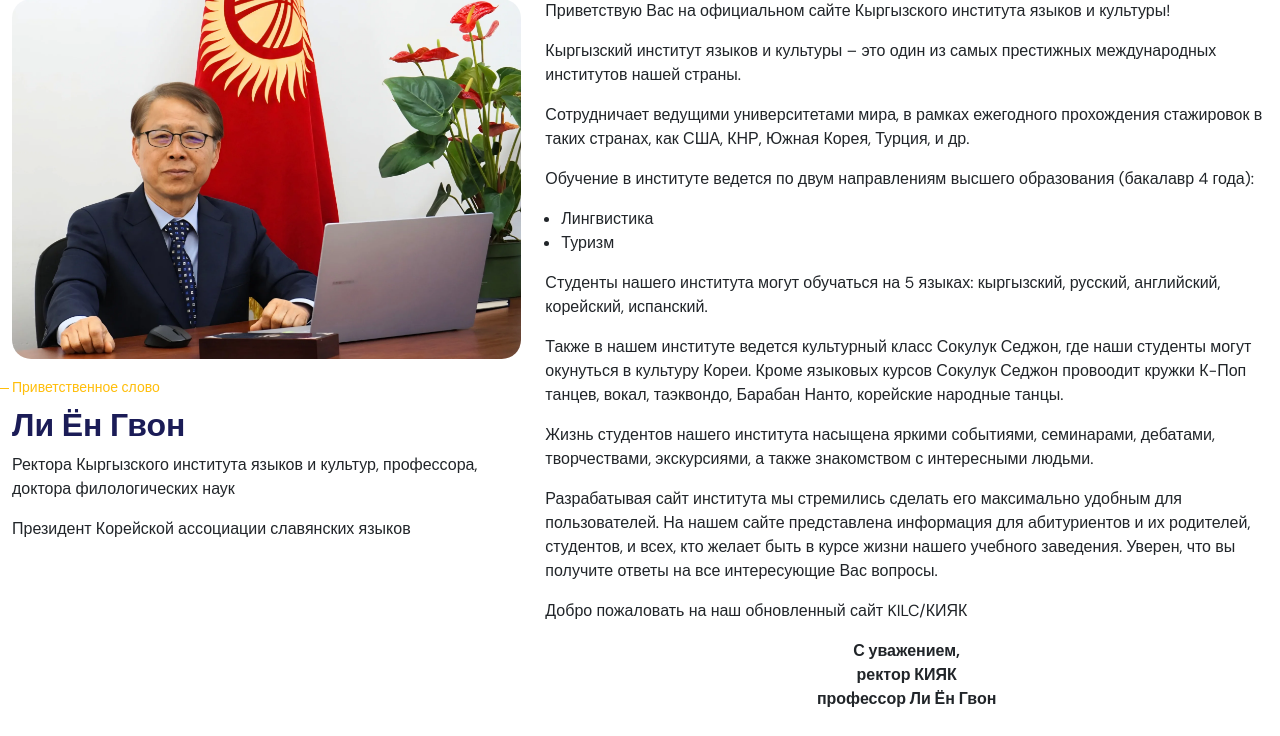
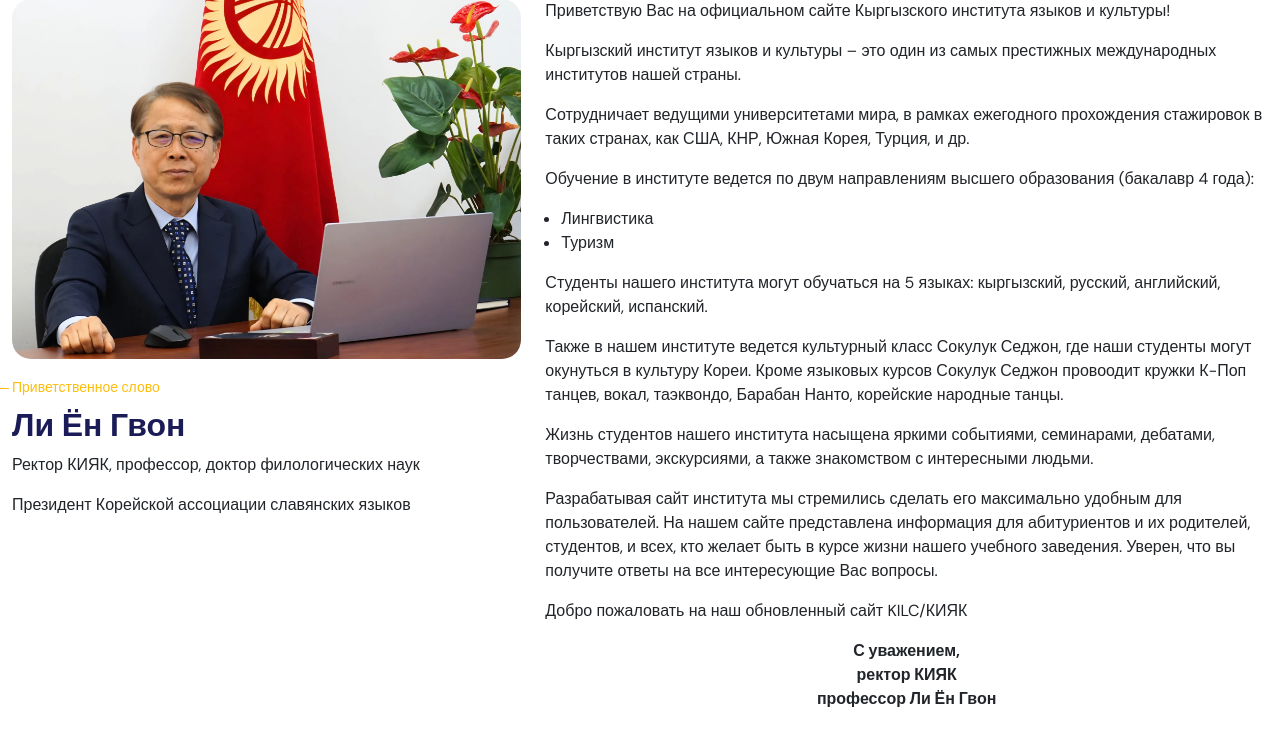
Before and after one commit to DaProWebStudio/kiuc_university, a Django app: page /welcoming-remarks/ in a window 1280 px wide. Shown: the part 184-920 px from the top of the page. Run offline with Django 4.2, Linux system fonts and the light colour scheme; data that the repository does not hold is empty; style sheets or scripts are compiled from the project's sources; parts of the project's set-up code (start-up, migrations or seed data) failed here and were passed over; some libraries are stand-ins or nearby versions.

Commit message:
changed director Lee Young Kwon

```diff
--- a/apps/core/templates/index.html
+++ b/apps/core/templates/index.html
@@ -67,7 +67,7 @@
                     <div class="title mb-3">
                         <span>{% trans 'Приветственное слово' %}</span>
                         <h3>{% trans 'Ли Ён Гвон' %}</h3>
-                        <p>{% trans 'Ректора Кияк, профессор, доктор филологических наук' %}</p>
+                        <p>{% trans 'Ректор КИЯК, профессор, доктор филологических наук' %}</p>
                         <p class="">{% trans 'Президент Корейской ассоциации славянских языков' %}</p>
                     </div>
                     <p class="desc-body">
--- a/apps/core/templates/welcoming-remarks.html
+++ b/apps/core/templates/welcoming-remarks.html
@@ -14,7 +14,7 @@
                     <div class="title mt-3">
                         <span>{% trans 'Приветственное слово ' %}</span>
                         <h3>{% trans 'Ли Ён Гвон' %}</h3>
-                        <p>{% trans 'Ректора Кыргызского института языков и культур, профессора, доктора филологических наук' %}</p>
+                        <p>{% trans 'Ректор КИЯК, профессор, доктор филологических наук' %}</p>
                         <p class="">{% trans 'Президент Корейской ассоциации славянских языков' %}</p>
                     </div>
                 </div>
```
